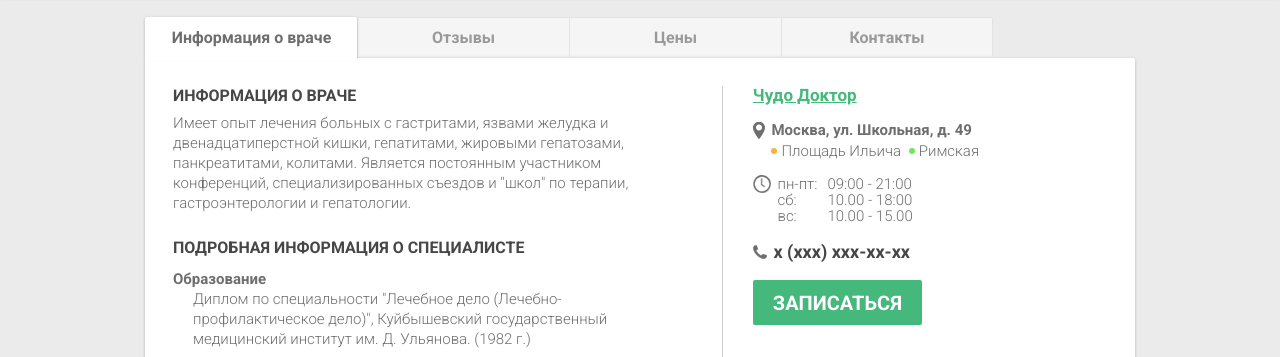
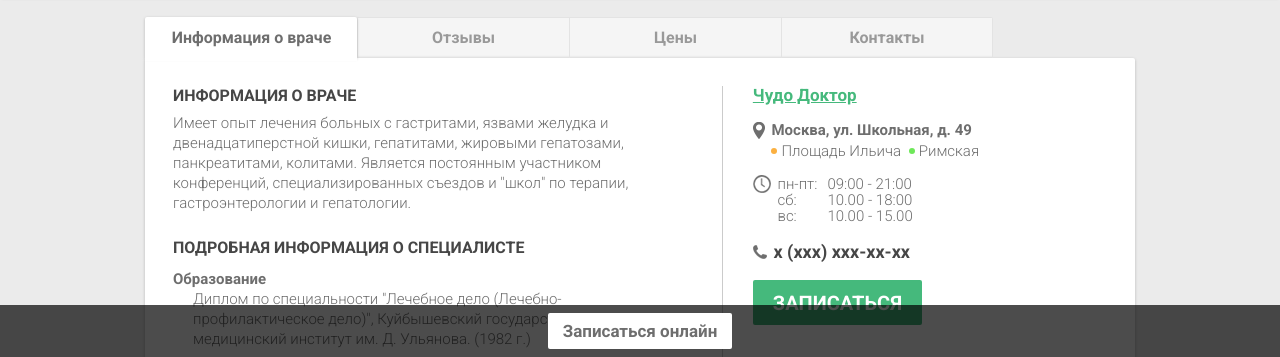
Before and after one commit to funnels/catalog, a website: page card_tab.html in a window 1280 px wide. Shown: the part 443-800 px from the top of the page. Drawn offline with Linux system fonts and the light colour scheme; some packages are replaced by stand-ins of ours.

Commit message:
bottom panel

```diff
--- a/card_tab.html
+++ b/card_tab.html
@@ -1080,6 +1080,11 @@
 
 			</div>
 		</footer>
+
+		<div class="bottom-panel">
+			<a href="#popup-request-0" class="btn popup-link">Записаться онлайн</a>
+		</div>
+
 	</div>
 
 	<script src="lib/jquery/dist/jquery.min.js"></script>
--- a/styles/common.scss
+++ b/styles/common.scss
@@ -26,6 +26,7 @@
 @import 'components/alert';
 @import 'components/badge';
 @import 'components/box';
+@import 'components/bottom-panel';
 @import 'components/breadcrumbs';
 @import 'components/button';
 @import 'components/card';
--- /dev/null
+++ b/styles/components/_bottom-panel.scss
@@ -0,0 +1,13 @@
+$bottom-panel-bg: 				rgba(0,0,0,.7);
+
+
+.bottom-panel {
+	padding: 8px 15px;
+	position: fixed;
+	bottom: 0;
+	right: 0;
+	left: 0;
+	background-color: $bottom-panel-bg;
+	text-align: center;
+	z-index: 900;
+}
```
Also changed, not shown: images/sprite.symbol.html (+1 -1 lines), styles/common.css.
